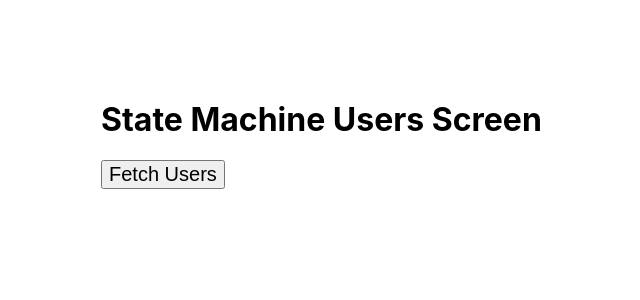
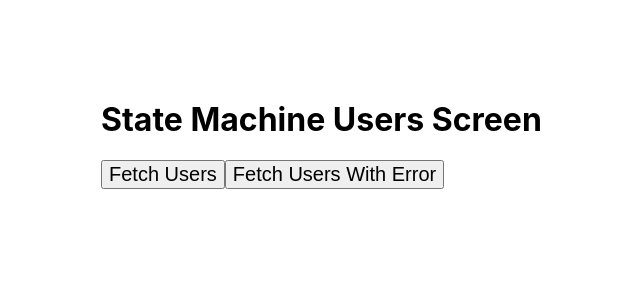
Before and after one commit to xiaoyunyang/new-tech-demos, a React (Create React App) app in the folder new-tech-demos-cra/: page / in a window 1280 px wide. Shown: the top 300 px of the page, without its empty margins (99-739 px from the left). Built offline with nearby package versions, Linux system fonts and the light colour scheme.

Commit message:
added reject case to xstate demo

```diff
--- a/new-tech-demos-cra/src/machines/apiMachine.ts
+++ b/new-tech-demos-cra/src/machines/apiMachine.ts
@@ -22,9 +22,27 @@ export enum ApiMachineEvent {
     REJECT = "reject"
 }
 
-interface Event {
+// Event always have type and either users or errorMessage, never both
+
+interface EventFetch {
     type: ApiMachineEvent;
+    hasError: boolean;
+    users?: never;
+    errorMessage?: never;
 }
+interface EventSuccess {
+    type: ApiMachineEvent;
+    hasError?: never;
+    users: User[];
+    errorMessage?: never;
+}
+interface EventReject {
+    type: ApiMachineEvent;
+    hasError?: never;
+    users?: never;
+    errorMessage: string;
+}
+type Event = EventFetch | EventSuccess | EventReject
 
 enum UserMachineAction {
     SET_RESULT = "setResult",
@@ -33,7 +51,7 @@ enum UserMachineAction {
 }
 
 // TODO: The third type parameter is Event
-const usersMachine = Machine<Context, StateSchema>(
+const usersMachine = Machine<Context, StateSchema, Event>(
     {
         id: "usersMachine",
         initial: ApiMachineState.IDLE,
@@ -75,8 +93,7 @@ const usersMachine = Machine<Context, StateSchema>(
     {
         actions: {
             setResult: assign((context, event) => ({ users: event.users })),
-            setError: assign((context, event) => ({ errorMessage: event.error }))
-
+            setError: assign((context, event) => ({ errorMessage: event.errorMessage }))
         }
     }
 );
--- a/new-tech-demos-cra/src/screens/UsersScreenMachine.tsx
+++ b/new-tech-demos-cra/src/screens/UsersScreenMachine.tsx
@@ -2,23 +2,29 @@ import React from "react";
 import { useMachine } from "@xstate/react";
 import getAllUsers from "../services/api";
 import UsersList from "../components/UsersList";
-import apiMachine, { ApiMachineState } from "../machines/apiMachine";
+import apiMachine, { ApiMachineState, ApiMachineEvent } from "../machines/apiMachine";
 
 export default function UsersScreen() {
     const [usersState, dispatch] = useMachine(apiMachine, {
         actions: {
-            fetchData: () => {
-                getAllUsers()
-                    .then((results) => dispatch({ type: "resolve", users: results }))
-                    .then((error) => dispatch({ type: "reject", error }));
+            fetchData: (context, event) => {
+                getAllUsers(event.hasError)
+                    .then((results) => dispatch({
+                        type: ApiMachineEvent.RESOLVE, users: results
+                    }))
+                    .catch((error) => dispatch({
+                        type: ApiMachineEvent.REJECT, errorMessage: error
+                    }));
             }
         }
     });
-
+    const fetchUsers = () => dispatch({ type: ApiMachineEvent.FETCH, hasError: false });
+    const fetchUsersWithErrors = () => dispatch({ type: ApiMachineEvent.FETCH, hasError: true });
     return (
         <div className="App">
             <h1>State Machine Users Screen</h1>
-            <button type="button" onClick={() => dispatch({ type: "fetch" })}>Fetch Users</button>
+            <button type="button" onClick={fetchUsers}>Fetch Users</button>
+            <button type="button" onClick={fetchUsersWithErrors}>Fetch Users With Error</button>
             {
                 usersState.matches(ApiMachineState.PENDING)
                 && <h1>loading ...</h1>
@@ -27,6 +33,10 @@ export default function UsersScreen() {
                 usersState.matches(ApiMachineState.SUCCESS)
                 && <UsersList users={usersState.context.users} />
             }
+            {
+                usersState.matches(ApiMachineState.ERROR)
+                && <h1>{usersState.context.errorMessage}</h1>
+            }
         </div>
     );
 }
--- a/new-tech-demos-cra/src/services/api.ts
+++ b/new-tech-demos-cra/src/services/api.ts
@@ -13,10 +13,15 @@ const mockUsers = [
 ];
 
 // TODO: Need to implement api Response for error
-const getAllUsers = (): Promise<any> => {
+const getAllUsers = (hasError = false): Promise<any> => {
     // eslint-disable-next-line no-console
     console.log("fetching users from api");
-    const p = new Promise<User[]>((resolve) => setTimeout(resolve, 3000, mockUsers));
+    const p = new Promise<User[]>(
+        (resolve, reject) => (hasError
+            ? setTimeout(reject, 3000, "Oops! There's an Error")
+            : setTimeout(resolve, 3000, mockUsers))
+    );
+
     return p;
 };
 
```
